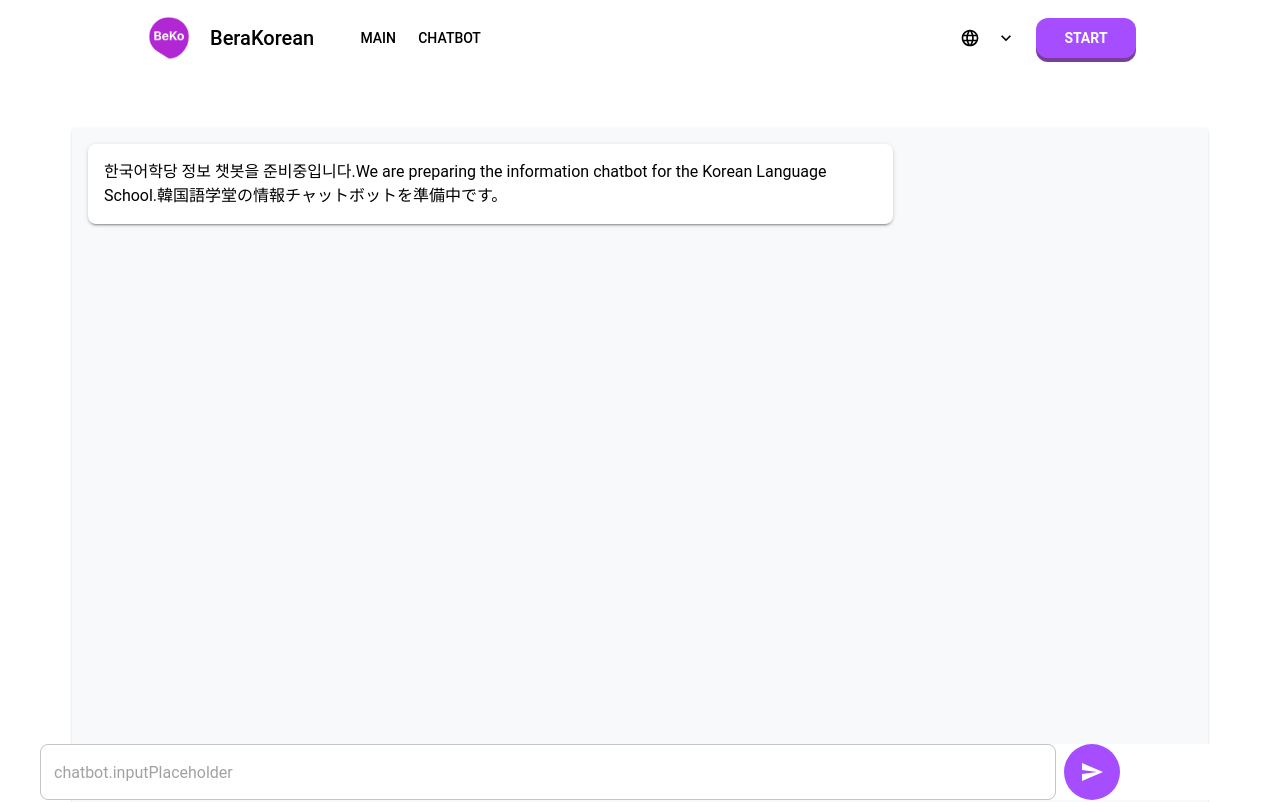
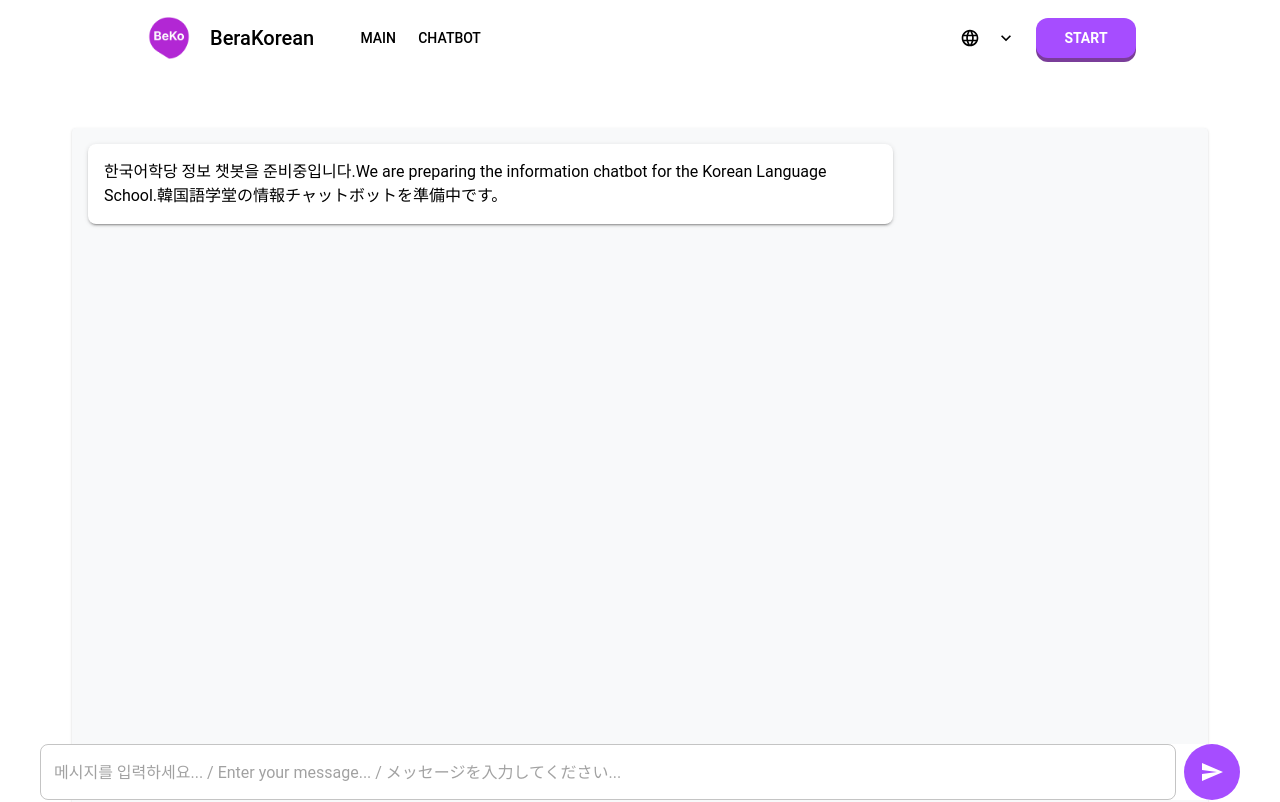
Before and after one commit to TedKoDev/beko-web-site, a React (Vite) app: page /chatbot in a window 1280 px wide. Shown: the top 802 px of the page. Built offline with nearby package versions, Linux system fonts and the light colour scheme; no server answers.

Commit message:
vectorDocument and openai

```diff
--- a/src/pages/chatbot/Chatbot.tsx
+++ b/src/pages/chatbot/Chatbot.tsx
@@ -4,7 +4,6 @@ import { useTranslation } from "react-i18next";
 import SendIcon from "@mui/icons-material/Send";
 import { colors } from "../../styles/colors";
 import { io, Socket } from "socket.io-client";
-import { useLocation } from "react-router-dom";
 
 interface ChatMessage {
   content: string;
@@ -18,13 +17,10 @@ interface ChatResponse {
 }
 
 export default function Chatbot() {
-  const location = useLocation();
-  const isApp = new URLSearchParams(location.search).get("platform") === "app";
   const [messages, setMessages] = useState<ChatMessage[]>([]);
   const [inputMessage, setInputMessage] = useState("");
   const [socket, setSocket] = useState<Socket | null>(null);
   const [isLoading, setIsLoading] = useState(false);
-  const { t } = useTranslation();
 
   useEffect(() => {
     const initialMessage: ChatMessage = {
@@ -115,7 +111,7 @@ export default function Chatbot() {
         height: "100vh",
         display: "flex",
         flexDirection: "column",
-        mt: isApp ? 0 : "96px",
+        mt: "96px",
         position: "relative",
       }}
     >
@@ -126,7 +122,7 @@ export default function Chatbot() {
           display: "flex",
           flexDirection: "column",
           p: { xs: 1, sm: 2, md: 4 },
-          height: isApp ? "100vh" : "calc(100vh - 96px)",
+          height: "calc(100vh - 96px)",
           position: "relative",
         }}
       >
@@ -188,12 +184,12 @@ export default function Chatbot() {
             mx: { xs: 0, sm: "auto" },
             width: "100%",
             maxWidth: (theme) => ({
-              xs: "100%",
+              xs: "90%",
               sm: theme.breakpoints.values.lg,
             }),
           }}
         >
-          <Box sx={{ display: "flex", gap: 1, maxWidth: "90%" }}>
+          <Box sx={{ display: "flex", gap: 1, width: "100%" }}>
             <TextField
               fullWidth
               multiline
@@ -201,7 +197,7 @@ export default function Chatbot() {
               value={inputMessage}
               onChange={(e) => setInputMessage(e.target.value)}
               onKeyPress={handleKeyPress}
-              placeholder={t("chatbot.inputPlaceholder") || "메시지를 입력하세요..."}
+              placeholder="메시지를 입력하세요... / Enter your message... / メッセージを入力してください..."
               sx={{
                 "& .MuiOutlinedInput-root": {
                   borderRadius: 2,
```
